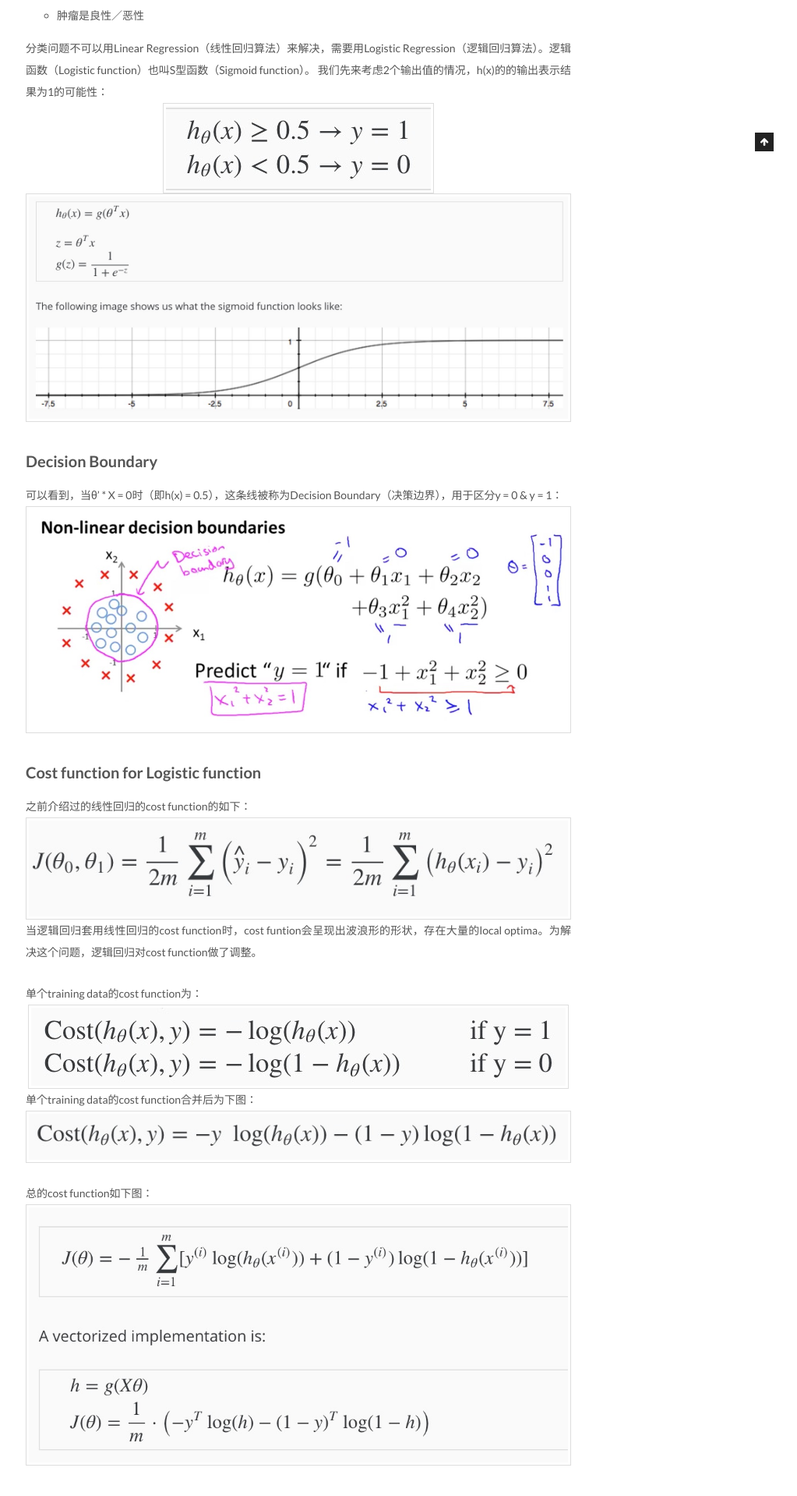
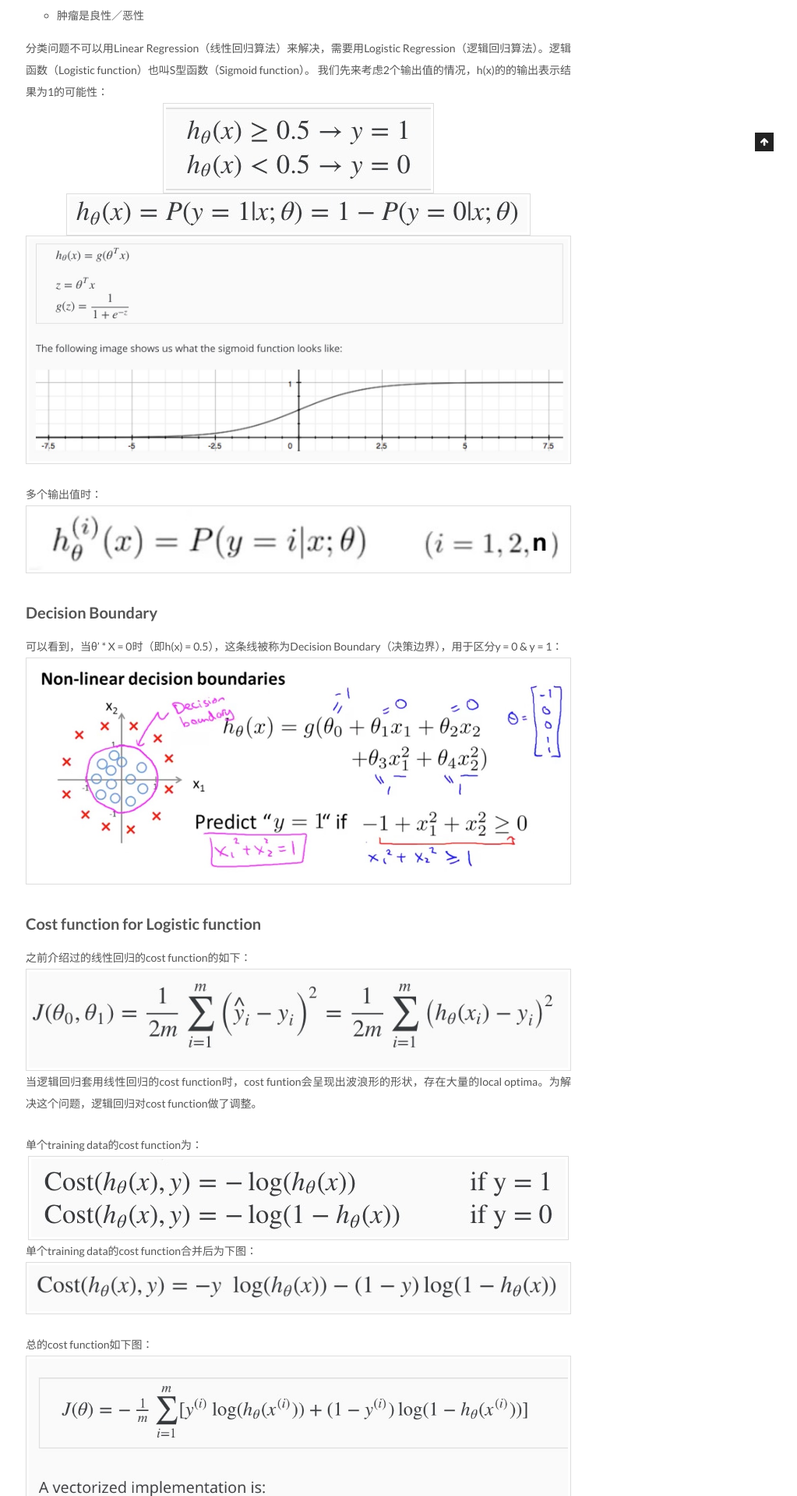
Before and after one commit to qimiguang/qimiguang.github.io, a Jekyll site: the page built from _posts/2017-09-11-Machine-Learning-Classification-Problem-笔记.md, in a window 1280 px wide. Shown: the part 806-2724 px from the top of the page at 78% size, without its empty margins (257-1280 px from the left). Built offline with Jekyll 4.4.1, drawn with Linux system fonts in a browser that asks for light colours.

Commit message:
cmt week3

```diff
--- a/_posts/2017-09-11-Machine-Learning-Classification-Problem-笔记.md
+++ b/_posts/2017-09-11-Machine-Learning-Classification-Problem-笔记.md
@@ -18,9 +18,11 @@ tags:
 分类问题不可以用Linear Regression（线性回归算法）来解决，需要用Logistic Regression（逻辑回归算法）。逻辑函数（Logistic function）也叫S型函数（Sigmoid function）。
 我们先来考虑2个输出值的情况，h(x)的的输出表示结果为1的可能性：
 ![](/assets/images/ml/hxtoy.jpeg)
+![](/assets/images/ml/week3-hx.jpeg)
 ![](/assets/images/ml/Logistic-Function.jpg)
 
-
+多个输出值时：
+![](/assets/images/ml/week3-hx-n.jpeg)
 ## Decision Boundary
 可以看到，当θ' * X = 0时（即h(x) = 0.5），这条线被称为Decision Boundary（决策边界），用于区分y = 0 & y = 1：
 ![decision boundary of logistic function](/assets/images/ml/week3-decision-boundary.jpg)
```
Also changed, not shown: assets/images/ml/week3-hx-n.jpeg (added), assets/images/ml/week3-hx.jpeg (added).
